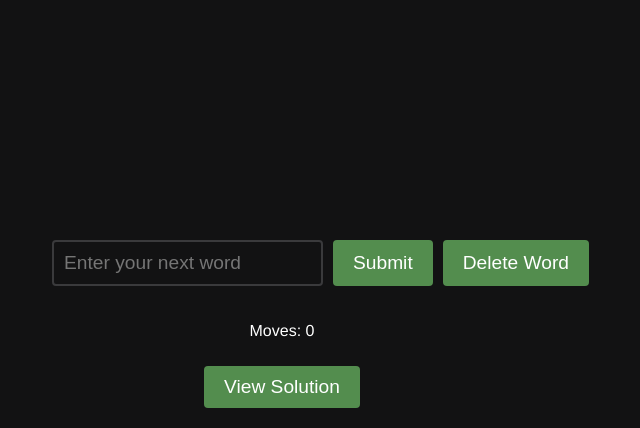
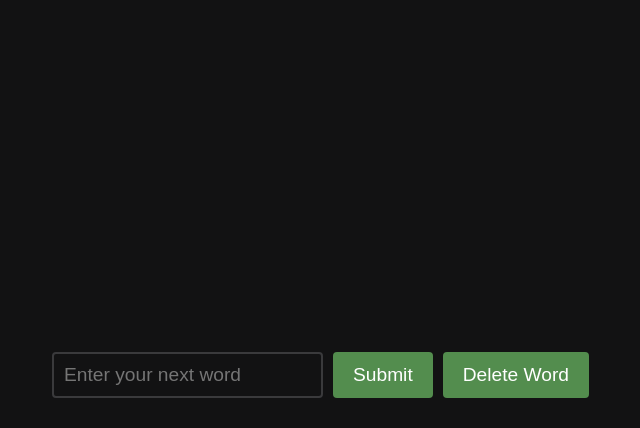
Before and after one commit to EthanDGee/WordConnect, a Django app: template game_server/game/templates/game/game.html in a window 1280 px wide. Shown: the part 372-800 px from the top of the page, without its empty margins (358-998 px from the left). Run offline with Django 3.2, Linux system fonts and the light colour scheme; the template is opened without the code that fills it, so the values that code supplies are empty.

Commit message:
got rid of stats, and view solution to simplify the look, and declutter the feel of the page.

```diff
--- a/game_server/game/templates/game/game.html
+++ b/game_server/game/templates/game/game.html
@@ -208,14 +208,6 @@
         <button id="delete-word">Delete Word</button>
     </div>
 
-    <div class="stats">
-        <p>Moves: <span id="move-count">0</span></p>
-    </div>
-    <div id="solution" style="align-items: center; justify-content: center; display: flex;">
-
-        <button id="view-solution-button">View Solution</button>
-    </div>
-
 </div>
 
 <script>
@@ -309,16 +301,6 @@
         }
     })
 
-    // VIEW SOLUTION
-    document.getElementById('view-solution-button').addEventListener('click', () => {
-        // Disable input
-        const input = document.getElementById('word-input');
-        input.disabled = true;
-        document.getElementById('submit-word').disabled = true;
-
-        const solution = document.getElementById('solution')
-        solution.appendChild(document.createElement(solution.tagName))
-    })
 
     // Initialize the grid with the start word
     addWordToGrid(startWord);
```
